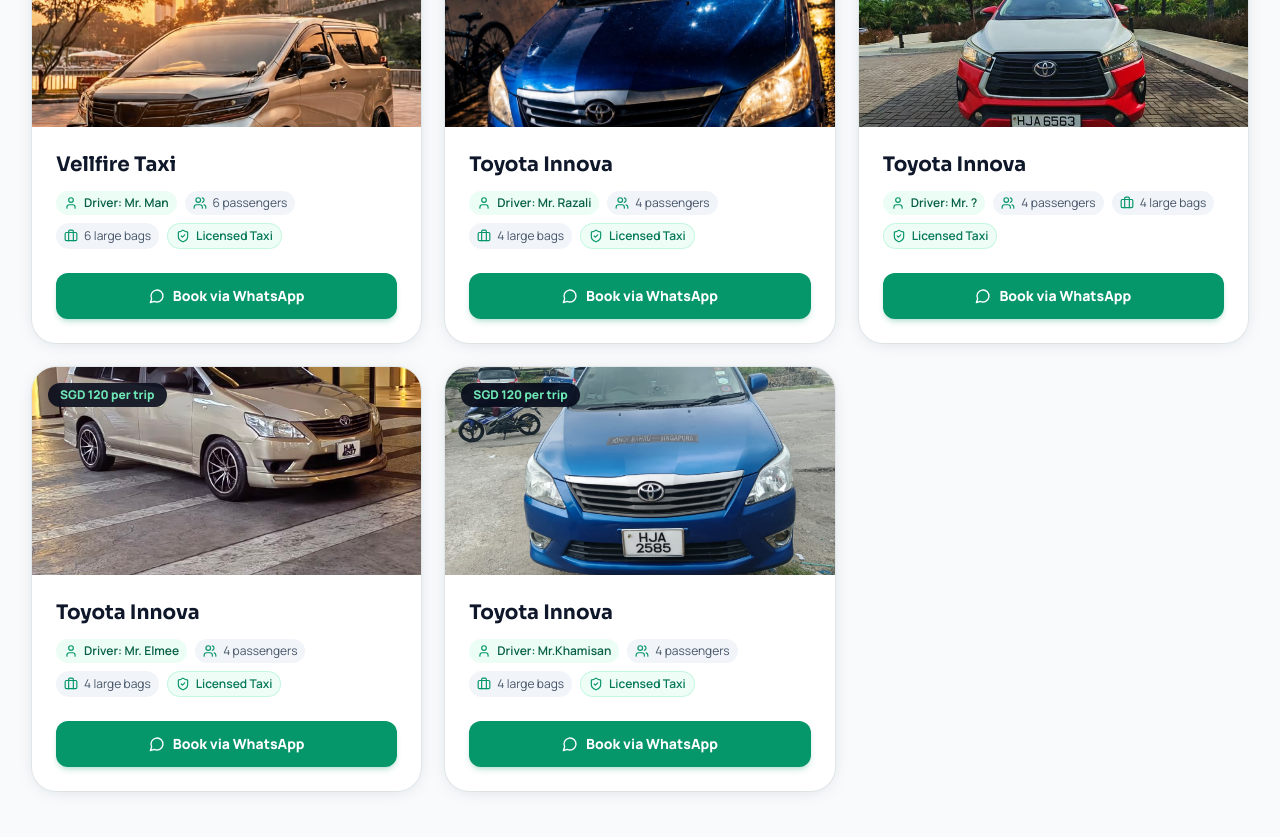
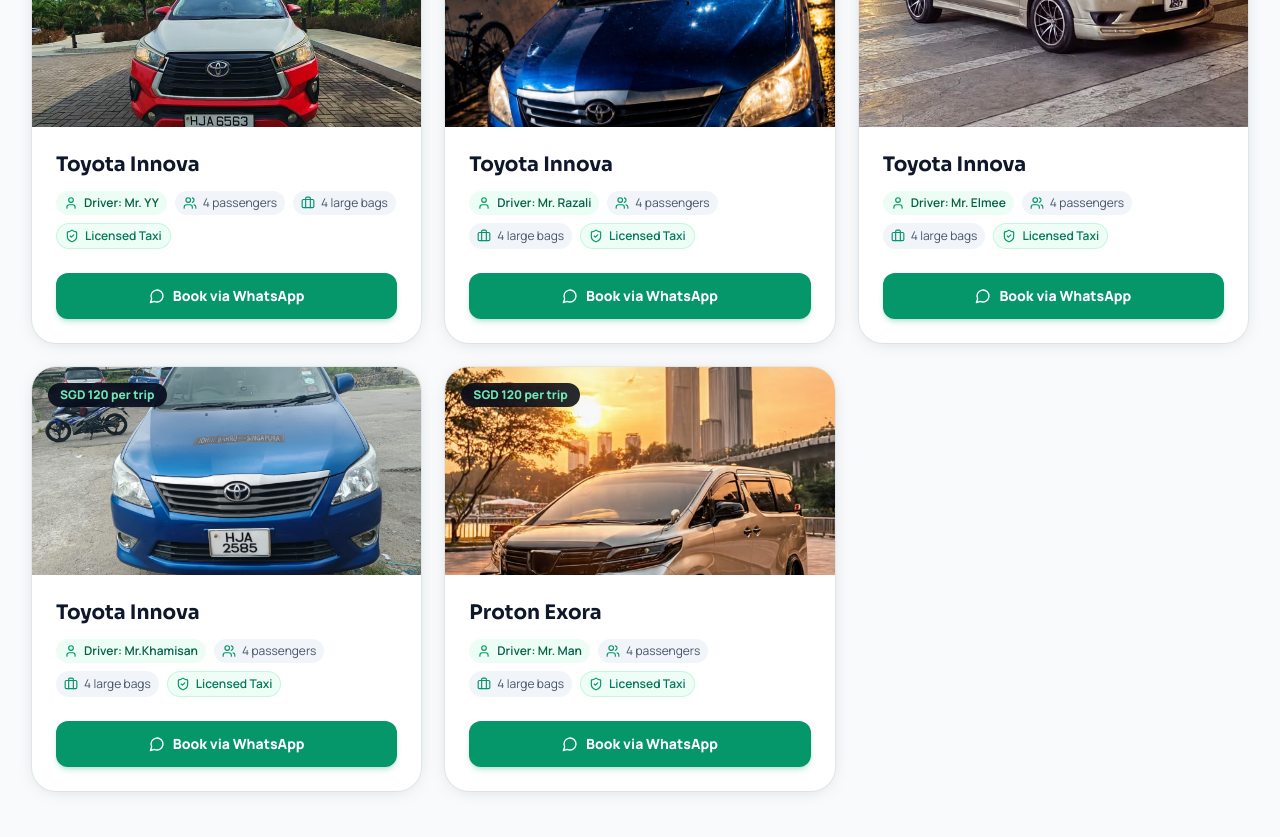
Before and after one commit to RifqiRazali/JohorTaxiCrossBorderWeb, a React (Vite) app in the folder apps/web/: page / in a window 1280 px wide. Shown: the part 2200-3037 px from the top of the page. Built offline with nearby package versions, Linux system fonts and the light colour scheme; the HTML template or start-up script is replaced by a standard one.

Commit message:
Another Fix

```diff
--- a/apps/web/src/data/fleetData.js
+++ b/apps/web/src/data/fleetData.js
@@ -16,14 +16,14 @@
    ========================================================================== */
 export const FLEET = [
   {
-    id: 'vellfire taxi',
-    name: 'Vellfire Taxi',
-    driverName: 'Mr. Man',
-    rate: 'SGD 220 per trip',
-    seats: '6 passengers',
-    luggage: '6 large bags',
-    whatsappNumber: '60177614385',
-    image: '/images/fleet/vellfiretaximan.jpeg',
+    id: 'tinnova-kawan',
+    name: 'Toyota Innova',
+    driverName: 'Mr. YY',
+    rate: 'SGD 120 per trip',
+    seats: '4 passengers',
+    luggage: '4 large bags',
+    whatsappNumber: '60127942974',
+    image: '/images/fleet/toyotainnovakawan.jpeg',
   },
   {
     id: 'tinnova-razali',
@@ -34,16 +34,6 @@
     luggage: '4 large bags',
     whatsappNumber: '601137433099',
     image: '/images/fleet/toyotainnovapa.jpeg',
-  },
-  {
-    id: 'tinnova-kawan',
-    name: 'Toyota Innova',
-    driverName: 'Mr. ?',
-    rate: 'SGD 120 per trip',
-    seats: '4 passengers',
-    luggage: '4 large bags',
-    whatsappNumber: '60127942974',
-    image: '/images/fleet/toyotainnovakawan.jpeg',
   },
   {
     id: 'tinnova-elmee',
@@ -64,6 +54,16 @@
     luggage: '4 large bags',
     whatsappNumber: '60127531753',
     image: '/images/fleet/toyotainnovakawan2.jpeg',
+  },
+  {
+    id: 'proton exora',
+    name: 'Proton Exora',
+    driverName: 'Mr. Man',
+    rate: 'SGD 120 per trip',
+    seats: '4 passengers',
+    luggage: '4 large bags',
+    whatsappNumber: '60177614385',
+    image: '/images/fleet/vellfiretaximan.jpeg',
   },
 ];
 
```
